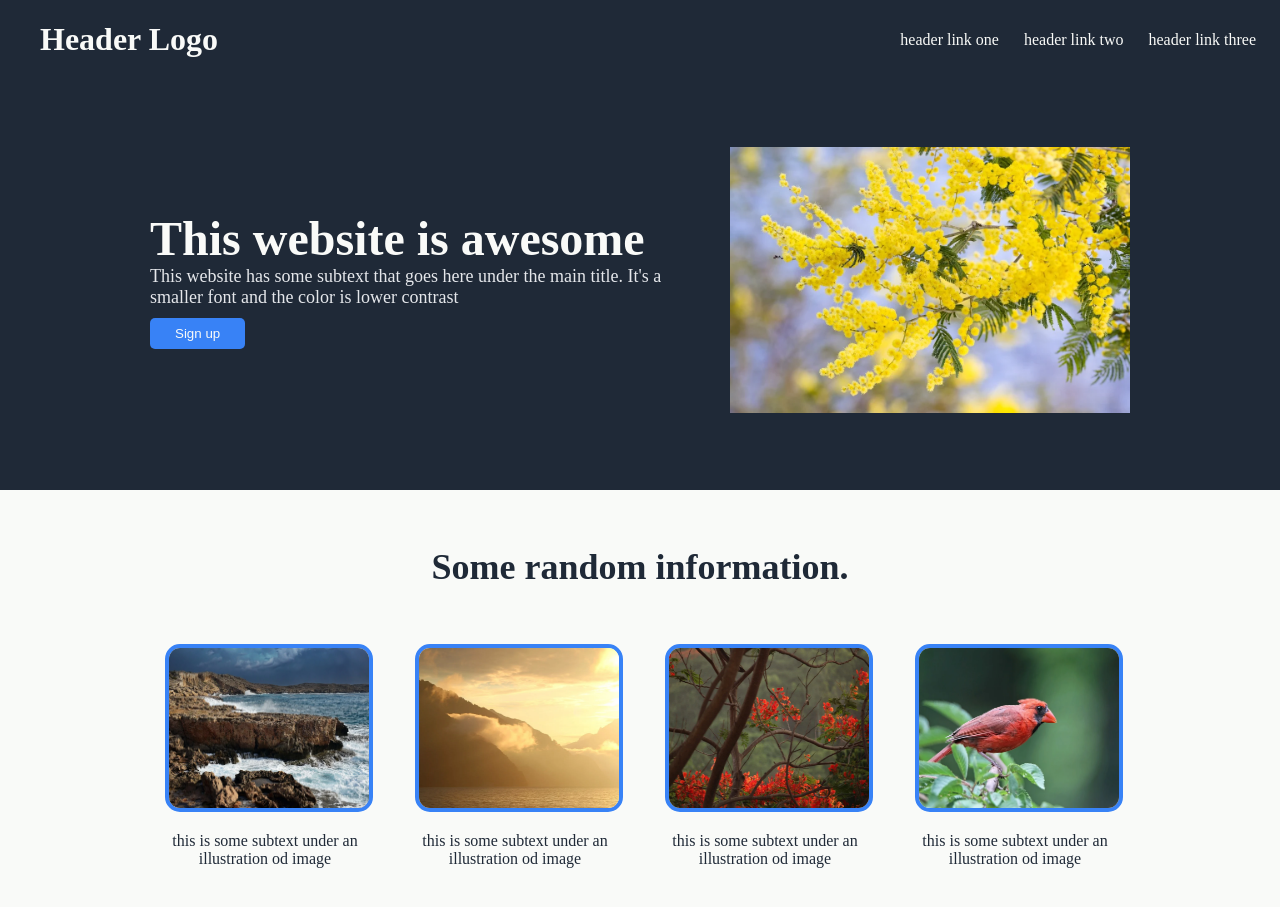
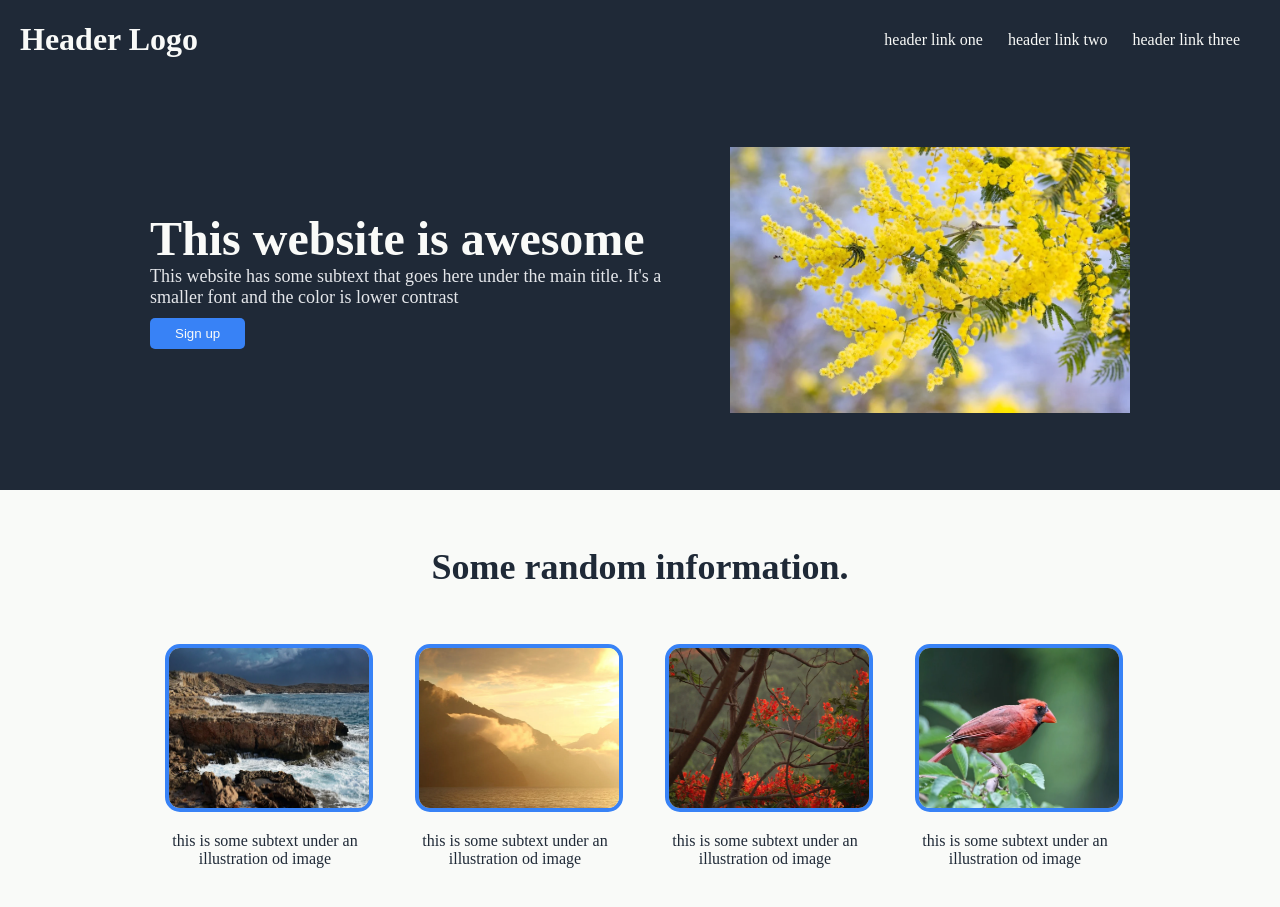
Before and after one commit to Lucy02M/Landing-Page, a plain HTML site: page index.html in a window 1280 px wide. Shown: the top 907 px of the page. Drawn offline with Linux system fonts and the light colour scheme.

Commit message:
header fixed

```diff
--- a/styles.css
+++ b/styles.css
@@ -3,11 +3,9 @@ body{
     flex-direction: column;
     margin:0;
     padding:0;
+    overflow-x:visible;
 }
 
-.section{
-
-}
 
 a{
     color:#f9faf8;
@@ -18,17 +16,18 @@ a{
 header{
     display:flex;
     justify-content: space-between;
-    padding:0 40px;
+    padding:0 20px;
     background-color:#1f2937;
     color:#f9faf8;
     position:fixed;
-    width:95%;
+    width:100%;
 }
 
 ul{
     display:flex;
     list-style-type: none;
     align-items: center;
+    margin-right:60px;
     gap:25px;
 }
 
```
